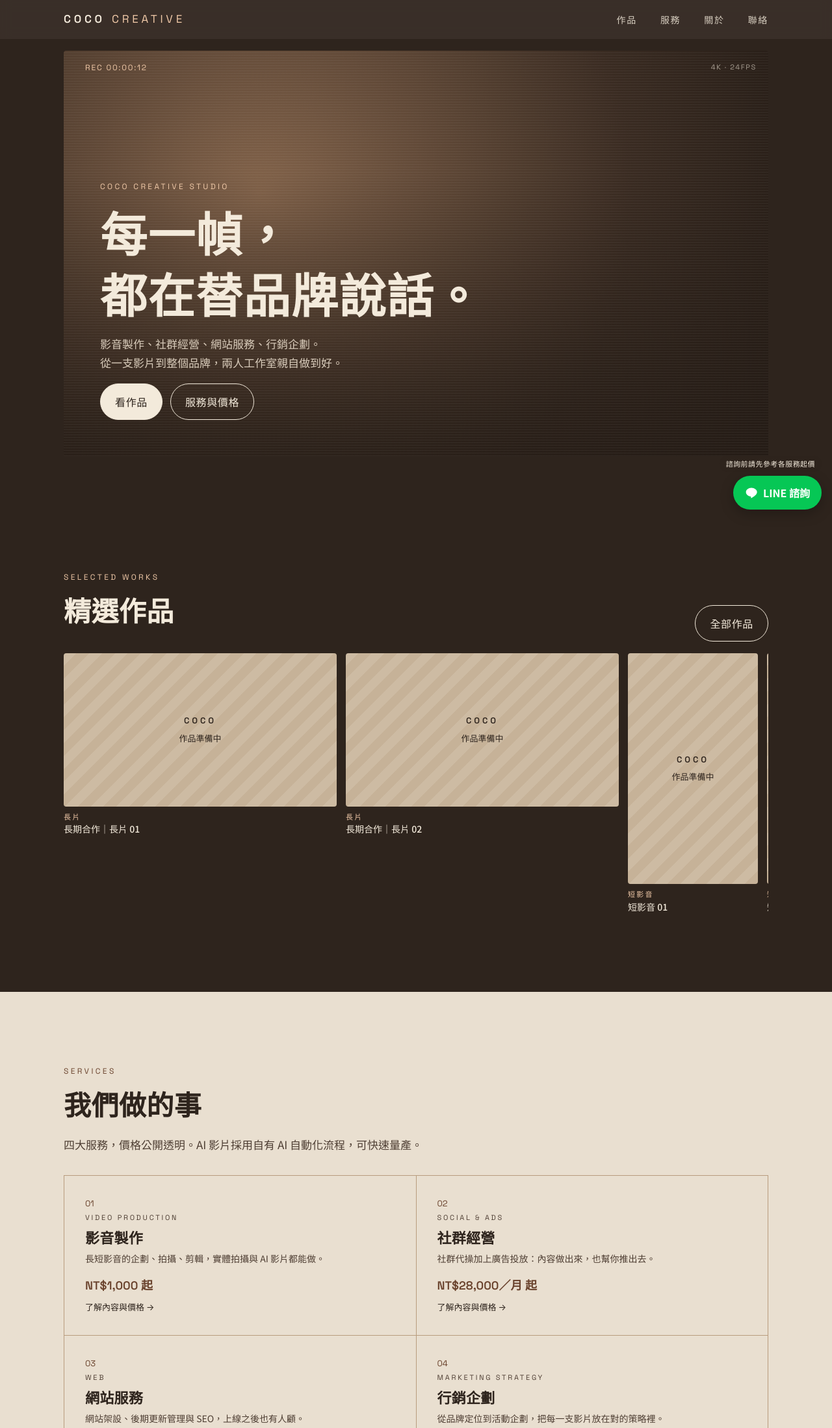
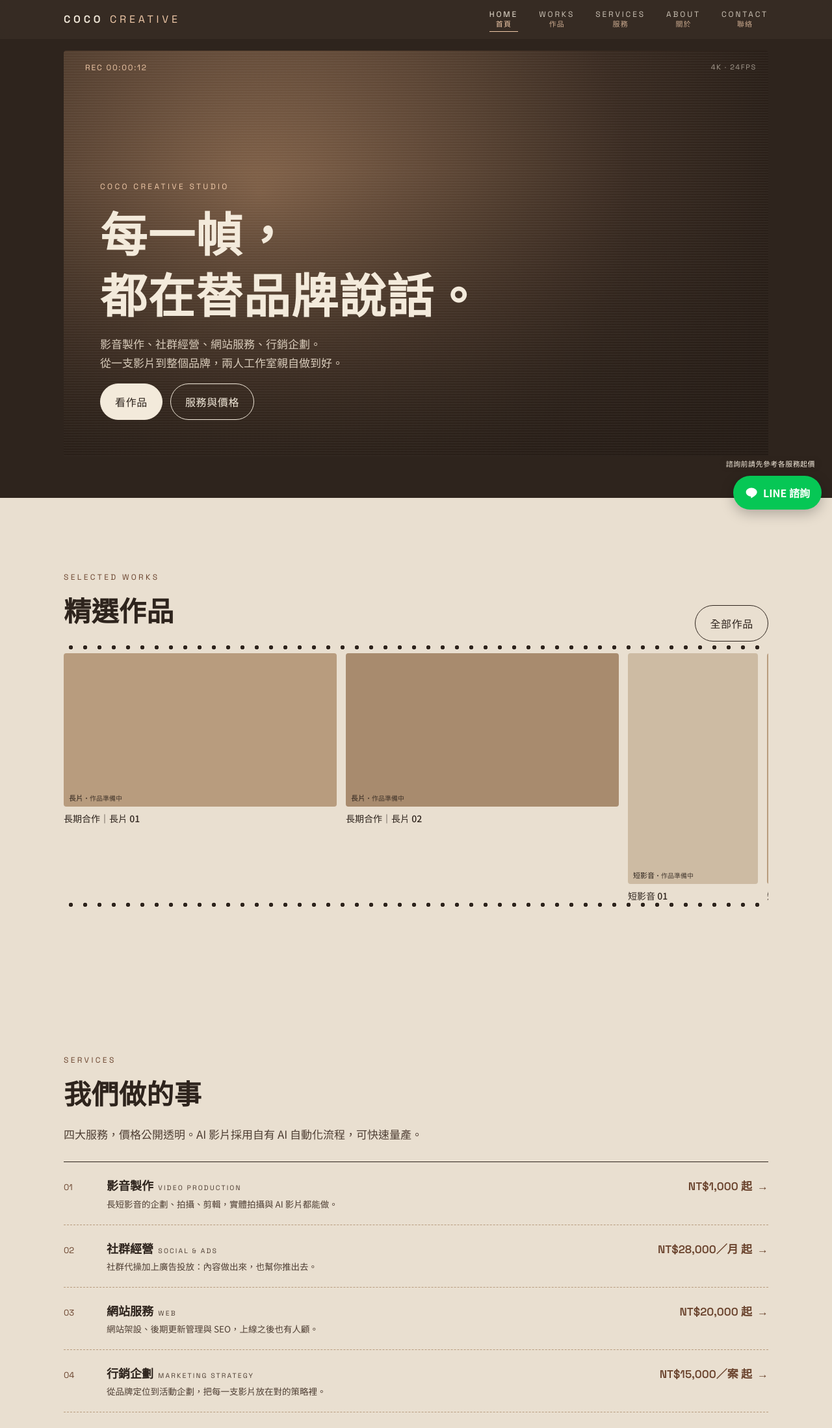
Before and after one commit to sunyanqi0306/coco-creative, an Astro site: page /coco-creative/ in a window 1280 px wide. Shown: the top 2197 px of the page at 65% size. Built offline with nearby package versions, Linux system fonts and the light colour scheme; Astro itself is replaced by a stand-in of ours.

Commit message:
feat: bring the look back to the chosen mockup and add a HOME link
- nav: HOME first, English labels with small Chinese underneath
- only the hero stays dark; featured, package and CTA go beige
- placeholder thumbnails are solid tones with a bottom-left tag
- services render as a dashed price list instead of boxed cards

Co-Authored-By: Claude Opus 5.5 <noreply@anthropic.com>

```diff
--- a/src/components/CtaLine.astro
+++ b/src/components/CtaLine.astro
@@ -3,7 +3,7 @@ import { SITE } from '../data/site';
 interface Props { title?: string; text?: string }
 const { title = '有想法了嗎？加 LINE 聊聊。', text = '告訴我們需求、預算和時程，我們會在一個工作天內回覆。' } = Astro.props;
 ---
-<section class="section section--dark cta" data-section="cta">
+<section class="section section--sand cta" data-section="cta">
   <div class="wrap cta__in">
     <div>
       <p class="eyebrow">Contact</p>
--- a/src/components/Nav.astro
+++ b/src/components/Nav.astro
@@ -2,15 +2,24 @@
 import { SITE } from '../data/site';
 import { withBase } from '../lib/url';
 const path = Astro.url.pathname;
+const home = withBase('/');
+const isCurrent = (href: string) => (href === home ? path === home : path.startsWith(href));
 ---
 <header class="nav">
   <div class="wrap nav__in">
-    <a class="nav__logo mono" href={withBase('/')} aria-label={`${SITE.name} 首頁`}>{SITE.short}<span>CREATIVE</span></a>
+    <a class="nav__logo mono" href={home} aria-label={`${SITE.name} 首頁`}>{SITE.short}<span>CREATIVE</span></a>
     <nav aria-label="主選單">
       <ul class="nav__list">
         {SITE.nav.map((item) => {
           const href = withBase(item.href);
-          return <li><a href={href} aria-current={path.startsWith(href) ? 'page' : undefined}>{item.label}</a></li>;
+          return (
+            <li>
+              <a href={href} aria-current={isCurrent(href) ? 'page' : undefined}>
+                <span class="nav__en mono">{item.en}</span>
+                <span class="nav__zh">{item.label}</span>
+              </a>
+            </li>
+          );
         })}
       </ul>
     </nav>
@@ -20,15 +29,30 @@ const path = Astro.url.pathname;
 <style>
   .nav {
     position: sticky; top: 0; z-index: 40;
-    background: rgba(46, 36, 29, .94);
+    background: rgba(46, 36, 29, .96);
     backdrop-filter: blur(8px);
     color: var(--cream-2);
   }
-  .nav__in { display: flex; align-items: center; justify-content: space-between; height: var(--nav-h); gap: 16px; }
-  .nav__logo { font-size: 17px; font-weight: 600; letter-spacing: .28em; text-decoration: none; white-space: nowrap; }
+  .nav__in { display: flex; align-items: center; justify-content: space-between; height: var(--nav-h); gap: 12px; }
+  .nav__logo { font-size: 16px; font-weight: 600; letter-spacing: .3em; text-decoration: none; white-space: nowrap; }
   .nav__logo span { display: none; margin-left: .6em; font-weight: 400; color: var(--copper-light); }
-  .nav__list { display: flex; gap: clamp(14px, 3vw, 36px); list-style: none; margin: 0; padding: 0; font-size: 14px; letter-spacing: .12em; }
-  .nav__list a { text-decoration: none; opacity: .85; padding: 6px 0; border-bottom: 1px solid transparent; }
+  .nav__list { display: flex; gap: clamp(10px, 2.6vw, 32px); list-style: none; margin: 0; padding: 0; }
+  .nav__list a {
+    display: flex; flex-direction: column; align-items: center; line-height: 1.25;
+    text-decoration: none; opacity: .8; padding: 4px 0; border-bottom: 1px solid transparent;
+  }
+  .nav__en { font-size: 10.5px; letter-spacing: .18em; }
+  .nav__zh { font-size: 10px; letter-spacing: .1em; color: var(--copper-light); }
   .nav__list a:hover, .nav__list a[aria-current='page'] { opacity: 1; border-bottom-color: var(--copper-light); }
-  @media (min-width: 640px) { .nav__logo span { display: inline; } }
+  @media (max-width: 420px) {
+    .nav__logo { letter-spacing: .16em; font-size: 14px; }
+    .nav__list { gap: 9px; }
+    .nav__en { font-size: 9.5px; letter-spacing: .06em; }
+    .nav__zh { font-size: 9.5px; letter-spacing: 0; }
+  }
+  @media (min-width: 720px) {
+    .nav__logo span { display: inline; }
+    .nav__en { font-size: 12px; letter-spacing: .24em; }
+    .nav__zh { font-size: 11px; }
+  }
 </style>
--- a/src/components/ServiceSummary.astro
+++ b/src/components/ServiceSummary.astro
@@ -4,32 +4,40 @@ import { formatPrice } from '../lib/price.ts';
 import { withBase } from '../lib/url';
 
 // 每一類顯示資料檔裡指定的代表起價（headline）
-const lowest = (g: (typeof GROUPS)[number]) => formatPrice(g.headline) + ' 起';
+const headline = (g: (typeof GROUPS)[number]) => formatPrice(g.headline) + ' 起';
 ---
 <ol class="svc">
   {GROUPS.map((g) => (
-    <li>
-      <a class="svc__card" href={withBase(`/services/${g.id}/`)}>
+    <li class="svc__row">
+      <a href={withBase(`/services/${g.id}/`)}>
         <span class="svc__no mono">{g.no}</span>
-        <span class="svc__en mono">{g.en}</span>
-        <h3>{g.title}</h3>
-        <p>{g.summary}</p>
-        <span class="svc__price mono">{lowest(g)}</span>
-        <span class="svc__more">了解內容與價格 →</span>
+        <span class="svc__main">
+          <span class="svc__title">{g.title}<span class="svc__en mono">{g.en}</span></span>
+          <span class="svc__sum">{g.summary}</span>
+        </span>
+        <span class="svc__price mono">{headline(g)}<span class="svc__arrow" aria-hidden="true">→</span></span>
       </a>
     </li>
   ))}
 </ol>
 
 <style>
-  .svc { list-style: none; padding: 0; margin: 32px 0 0; display: grid; gap: 1px; background: var(--sand-2); border: 1px solid var(--sand-2); }
-  @media (min-width: 768px) { .svc { grid-template-columns: repeat(2, 1fr); } }
-  .svc__card { display: flex; flex-direction: column; height: 100%; padding: clamp(20px, 3vw, 32px); background: var(--cream); text-decoration: none; transition: background .2s; }
-  .svc__card:hover { background: var(--cream-2); }
+  .svc { list-style: none; padding: 0; margin: 28px 0 0; border-top: 1px solid var(--espresso); }
+  .svc__row { border-bottom: 1px dashed var(--sand-2); }
+  .svc__row a {
+    display: grid; grid-template-columns: auto 1fr; gap: 4px 14px; align-items: baseline;
+    padding: 16px 0; text-decoration: none;
+  }
   .svc__no { font-size: 13px; color: var(--copper-text); }
-  .svc__en { font-size: 11px; letter-spacing: .25em; text-transform: uppercase; color: var(--ink-soft); margin-bottom: 6px; }
-  .svc__card h3 { font-size: 22px; margin-bottom: 6px; }
-  .svc__card p { color: var(--ink-soft); font-size: 14px; flex: 1; }
-  .svc__price { color: var(--copper-text); font-weight: 600; font-size: 18px; }
-  .svc__more { font-size: 13px; margin-top: 6px; }
+  .svc__title { font-size: 18px; font-weight: 700; }
+  .svc__en { margin-left: .7em; font-size: 10.5px; font-weight: 400; letter-spacing: .2em; text-transform: uppercase; color: var(--ink-soft); }
+  .svc__sum { display: block; font-size: 13.5px; color: var(--ink-soft); line-height: 1.6; margin-top: 2px; }
+  .svc__price { grid-column: 2; color: var(--copper-text); font-weight: 600; white-space: nowrap; }
+  .svc__arrow { margin-left: 8px; transition: transform .2s; display: inline-block; }
+  .svc__row a:hover .svc__arrow { transform: translateX(4px); }
+  .svc__row a:hover .svc__title { text-decoration: underline; text-underline-offset: 4px; }
+  @media (min-width: 720px) {
+    .svc__row a { grid-template-columns: 48px 1fr auto; gap: 18px; padding: 20px 0; }
+    .svc__price { grid-column: auto; font-size: 17px; }
+  }
 </style>
--- a/src/components/VideoCard.astro
+++ b/src/components/VideoCard.astro
@@ -7,25 +7,28 @@ const { work } = Astro.props;
 const kindLabel = KINDS.find((k) => k.id === work.kind)?.label ?? '';
 const hasVideo = !!work.youtubeId && work.youtubeId !== PLACEHOLDER;
 const client = work.client && !work.hideClient ? work.client : '';
+// 佔位色塊：依作品 id 輪流用三種素色
+const tones = ['tone-a', 'tone-b', 'tone-c'];
+const tone = tones[[...work.id].reduce((a, c) => a + c.charCodeAt(0), 0) % tones.length];
 ---
 <figure class={`vcard vcard--${work.orientation}`} data-kind={work.kind}>
   {hasVideo ? (
     <button class="vcard__media" type="button" data-yt={work.youtubeId} aria-label={`播放：${work.title}`}>
       <img src={`https://i.ytimg.com/vi/${work.youtubeId}/hqdefault.jpg`} alt="" loading="lazy" decoding="async" />
       <span class="vcard__play" aria-hidden="true">▶</span>
+      <span class="vcard__tag">{kindLabel}</span>
     </button>
   ) : work.image ? (
     <div class="vcard__media">
       <img src={withBase(work.image)} alt={work.title} loading="lazy" decoding="async" />
+      <span class="vcard__tag">{kindLabel}</span>
     </div>
   ) : (
-    <div class="vcard__media vcard__media--empty" data-testid="work-placeholder">
-      <span class="mono">COCO</span>
-      <span>作品準備中</span>
+    <div class={`vcard__media vcard__media--empty ${tone}`} data-testid="work-placeholder">
+      <span class="vcard__tag">{kindLabel}<small>・作品準備中</small></span>
     </div>
   )}
   <figcaption>
-    <span class="vcard__kind mono">{kindLabel}</span>
     <span class="vcard__title">{work.title}</span>
     {client && <span class="vcard__client">{client}</span>}
   </figcaption>
@@ -58,16 +61,19 @@ const client = work.client && !work.hideClient ? work.client : '';
     position: absolute; inset: 0; margin: auto; width: 52px; height: 52px; border-radius: 50%;
     display: grid; place-items: center; background: rgba(46, 36, 29, .75); color: var(--cream-2); font-size: 18px;
   }
-  .vcard__media--empty {
-    display: flex; flex-direction: column; align-items: center; justify-content: center; gap: 4px;
-    background: repeating-linear-gradient(135deg, var(--sand) 0 14px, #c6b298 14px 28px);
-    color: var(--espresso); font-size: 13px;
+  .vcard__media--empty.tone-a { background: var(--sand); }
+  .vcard__media--empty.tone-b { background: var(--sand-2); }
+  .vcard__media--empty.tone-c { background: #A88B6E; }
+  .vcard__tag {
+    position: absolute; left: 8px; bottom: 7px; right: 8px;
+    font-size: 11px; font-weight: 500; line-height: 1.3; color: var(--espresso); text-align: left;
   }
-  .vcard__media--empty .mono { letter-spacing: .3em; font-weight: 600; }
+  .vcard__tag small { font-size: 10px; font-weight: 400; opacity: .85; }
+  button.vcard__media .vcard__tag, .vcard__media:has(img) .vcard__tag {
+    color: #fff; text-shadow: 0 1px 3px rgba(0, 0, 0, .6);
+  }
   figcaption { display: flex; flex-direction: column; padding-top: 8px; line-height: 1.5; }
-  .vcard__kind { font-size: 11px; letter-spacing: .2em; color: var(--copper-text); }
   .vcard__title { font-size: 14px; font-weight: 500; }
   .vcard__client { font-size: 12px; color: var(--ink-soft); }
-  :global(.section--dark) .vcard__kind { color: var(--copper-light); }
   :global(.section--dark) .vcard__client { color: #CDBFAE; }
 </style>
--- a/src/data/site.ts
+++ b/src/data/site.ts
@@ -11,9 +11,10 @@ export const SITE = {
     qr: '/images/line-qr.jpg', // LINE 官方後台下載的 QR Code 圖
   },
   nav: [
-    { label: '作品', href: '/works/' },
-    { label: '服務', href: '/services/' },
-    { label: '關於', href: '/about/' },
-    { label: '聯絡', href: '/contact/' },
+    { label: '首頁', en: 'HOME', href: '/' },
+    { label: '作品', en: 'WORKS', href: '/works/' },
+    { label: '服務', en: 'SERVICES', href: '/services/' },
+    { label: '關於', en: 'ABOUT', href: '/about/' },
+    { label: '聯絡', en: 'CONTACT', href: '/contact/' },
   ],
 };
--- a/src/pages/index.astro
+++ b/src/pages/index.astro
@@ -15,7 +15,7 @@ const featured = WORKS.filter((w) => w.featured);
 <Base title="COCO CREATIVE" description="COCO CREATIVE 兩人創意工作室：長短影音企劃拍攝剪輯、AI 影片、社群代操、廣告投放、網站架設與 SEO、行銷企劃。">
   <Hero />
 
-  <section class="section section--dark featured" data-section="featured">
+  <section class="section featured" data-section="featured">
     <div class="wrap">
       <div class="head">
         <div>
@@ -66,6 +66,5 @@ const featured = WORKS.filter((w) => w.featured);
 
 <style>
   .head { display: flex; flex-wrap: wrap; justify-content: space-between; align-items: flex-end; gap: 16px; }
-  .featured :global(.vcard__title) { color: var(--cream-2); }
   .featured .strip { margin-top: 20px; }
 </style>
```
Also changed, not shown: src/components/PackageCard.astro (+8 -7 lines), tests/contrast.test.mjs (+4 -3 lines), tests/style.test.mjs (added, +48 -0 lines).
